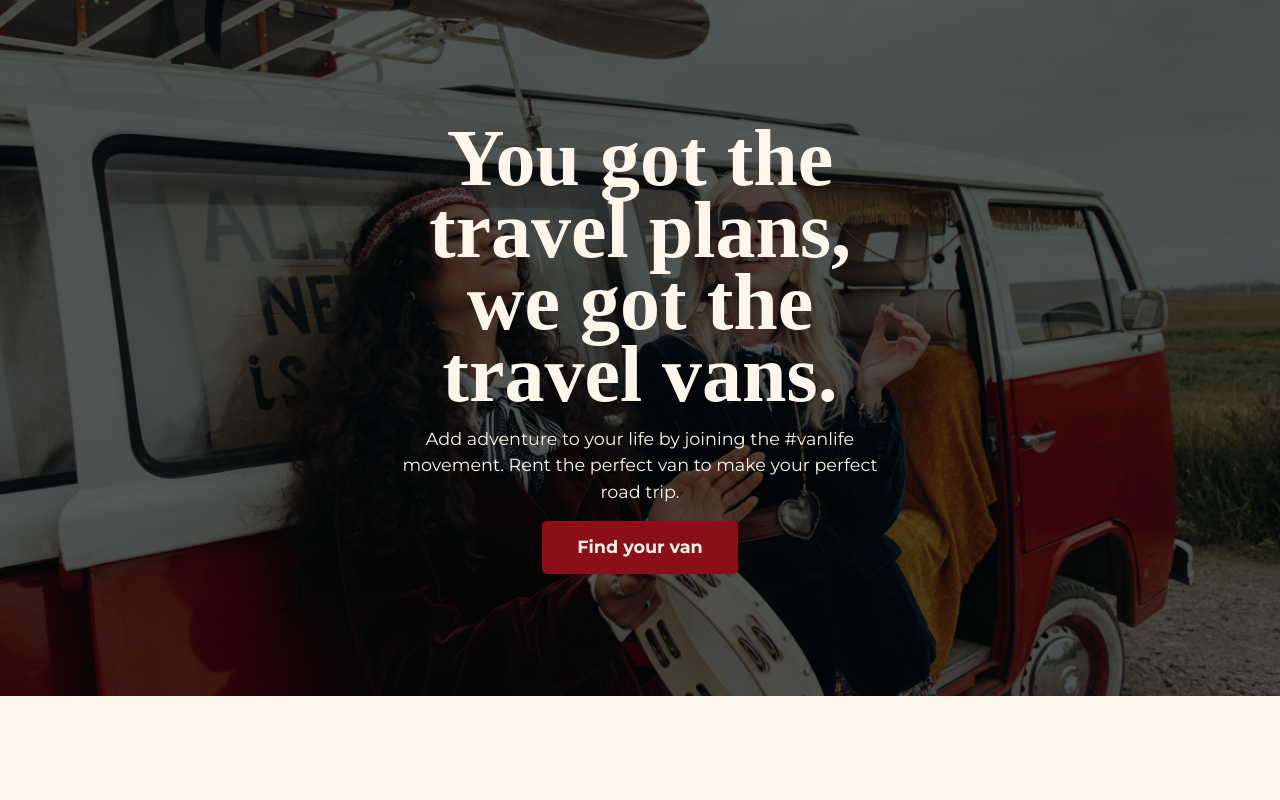
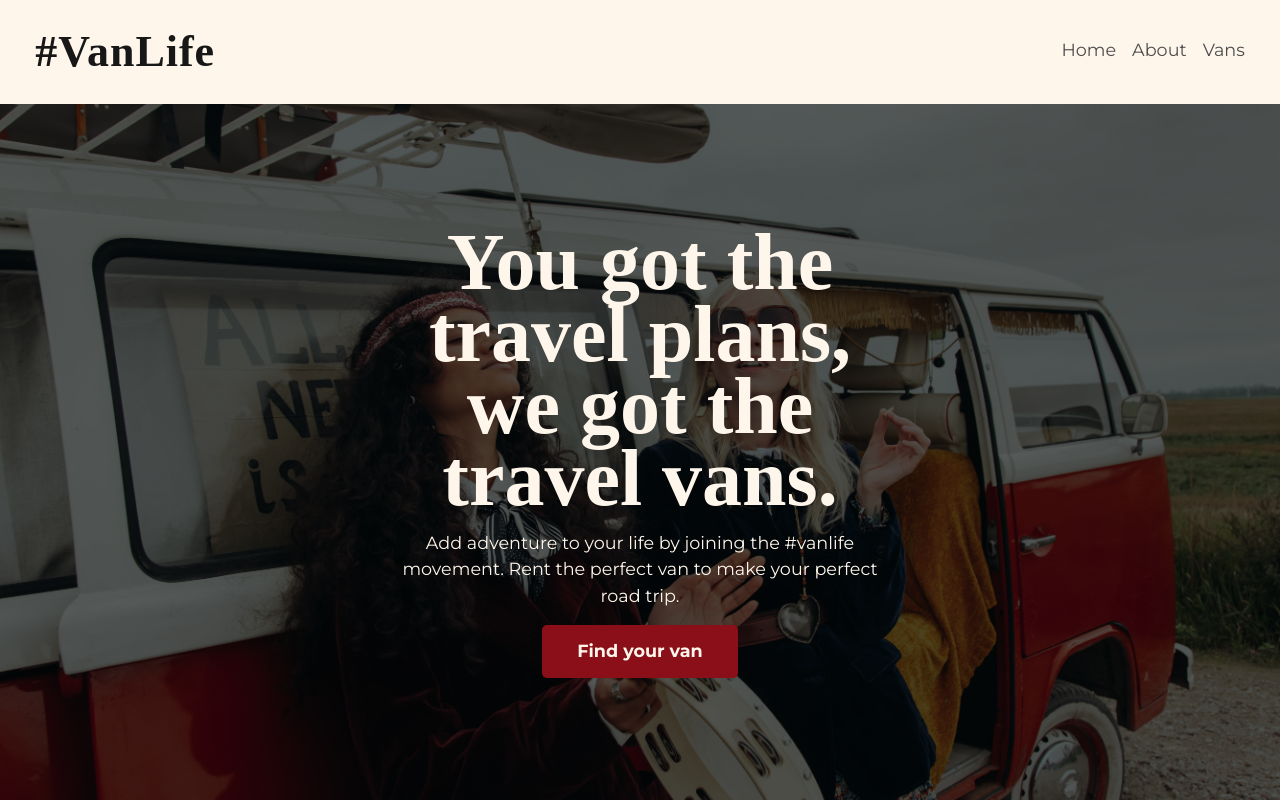
Before and after one commit to fatima-ndiaye/van-life, a React (Vite) app: page / in a window 1280 px wide. Built offline with nearby package versions, Linux system fonts and the light colour scheme; a web font is replaced by a local one.

Commit message:
Fixing the navbar
Fixing the navbar with a layout route

```diff
--- a/src/App.jsx
+++ b/src/App.jsx
@@ -4,18 +4,20 @@ import Home from './Pages/Home'
 import About from './Pages/About'
 import Vans from './Pages/Vans'
 import VanDetail from './Pages/vanDetail'
+import Layout from './components/Layout'
 import "./server"
 
 function App() {
 
   return (
     <BrowserRouter>
-
       <Routes>
-        <Route path='/' element={<Home />}/>
-        <Route path='/about' element={<About />} />
-        <Route path='/vans' element={<Vans />} />
-        <Route path='/vans/:id' element={<VanDetail />}/>
+        <Route element={<Layout />}>
+            <Route path='/' element={<Home />}/>
+            <Route path='/about' element={<About />} />
+            <Route path='/vans' element={<Vans />} />
+            <Route path='/vans/:id' element={<VanDetail />}/>
+        </Route>
       </Routes>
     </BrowserRouter>
   )
--- a/src/components/Header.jsx
+++ b/src/components/Header.jsx
@@ -1,4 +1,5 @@
 import React from 'react'
+import { Link } from 'react-router-dom'
 
 function Header()
 {
--- a/src/components/Layout.jsx
+++ b/src/components/Layout.jsx
@@ -1,9 +1,15 @@
 import React from 'react'
+import { Outlet } from 'react-router-dom'
+import Header from './Header'
 
 function Layout()
 {
     return(
-        <></>
+        <>
+            <Header />
+            <Outlet />
+
+        </>
     )
 }
 export default Layout
```
